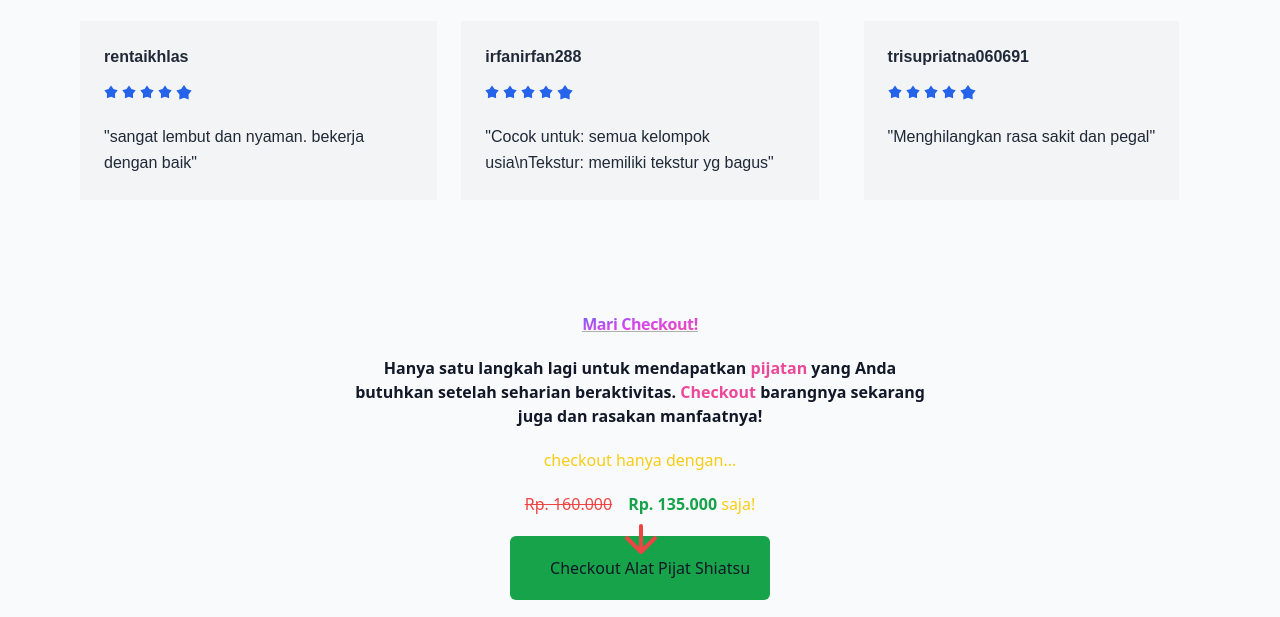
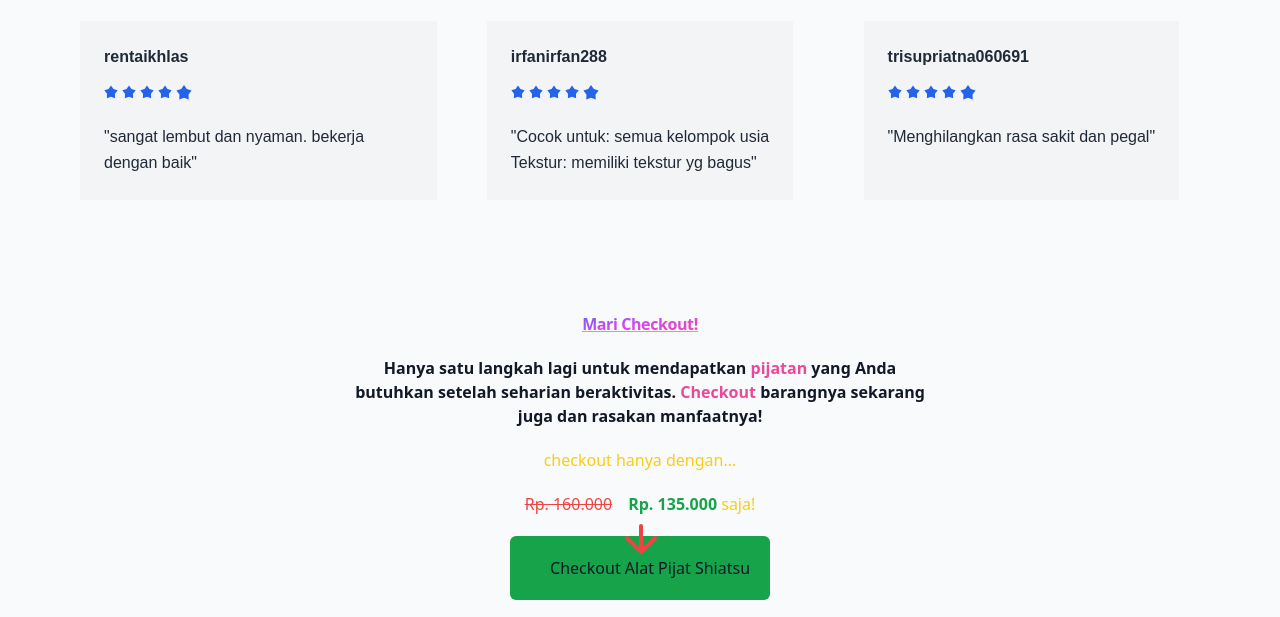
Before and after one commit to alatpijatshiatsu/alatpijatshiatsu.github.io, an Astro site: page / in a window 1280 px wide. Shown: the part 5900-6517 px from the top of the page. Built offline with nearby package versions, Linux system fonts and the light colour scheme; Astro itself is replaced by a stand-in of ours; some icons are missing; what tailwindcss-fluid-type would draw is missing.

Commit message:
add br tag as a new line for the text

```diff
--- a/src/components/testimonial.astro
+++ b/src/components/testimonial.astro
@@ -205,7 +205,7 @@ import ContentSection from "./content-section.astro";
       </div>
 
       <div class="mt-6">
-        <p class="text-gray-800 text-sm leading-relaxed">"Cocok untuk: semua kelompok usia\nTekstur: memiliki tekstur yg bagus"</p>
+        <p class="text-gray-800 text-sm leading-relaxed">"Cocok untuk: semua kelompok usia <br> Tekstur: memiliki tekstur yg bagus"</p>
       </div>
     </div>
 
```
